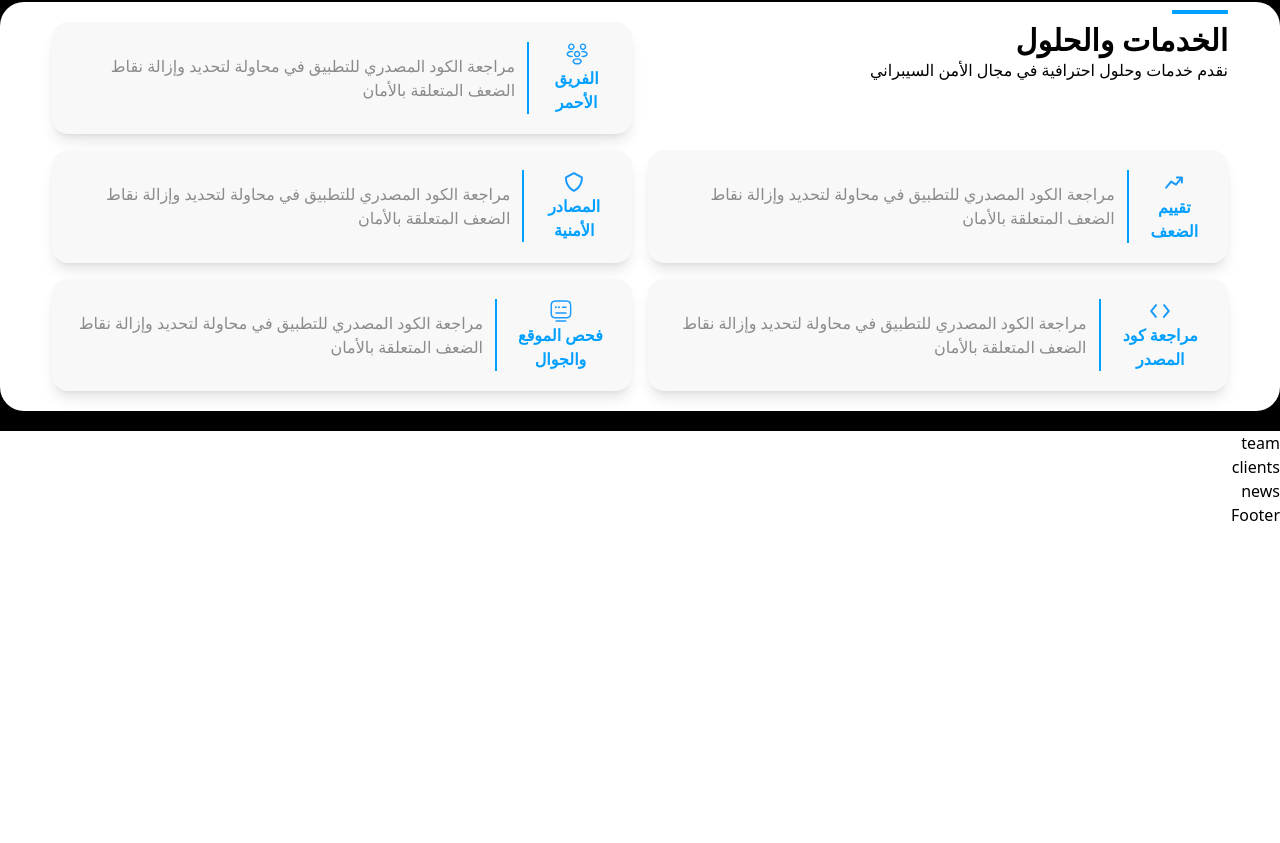
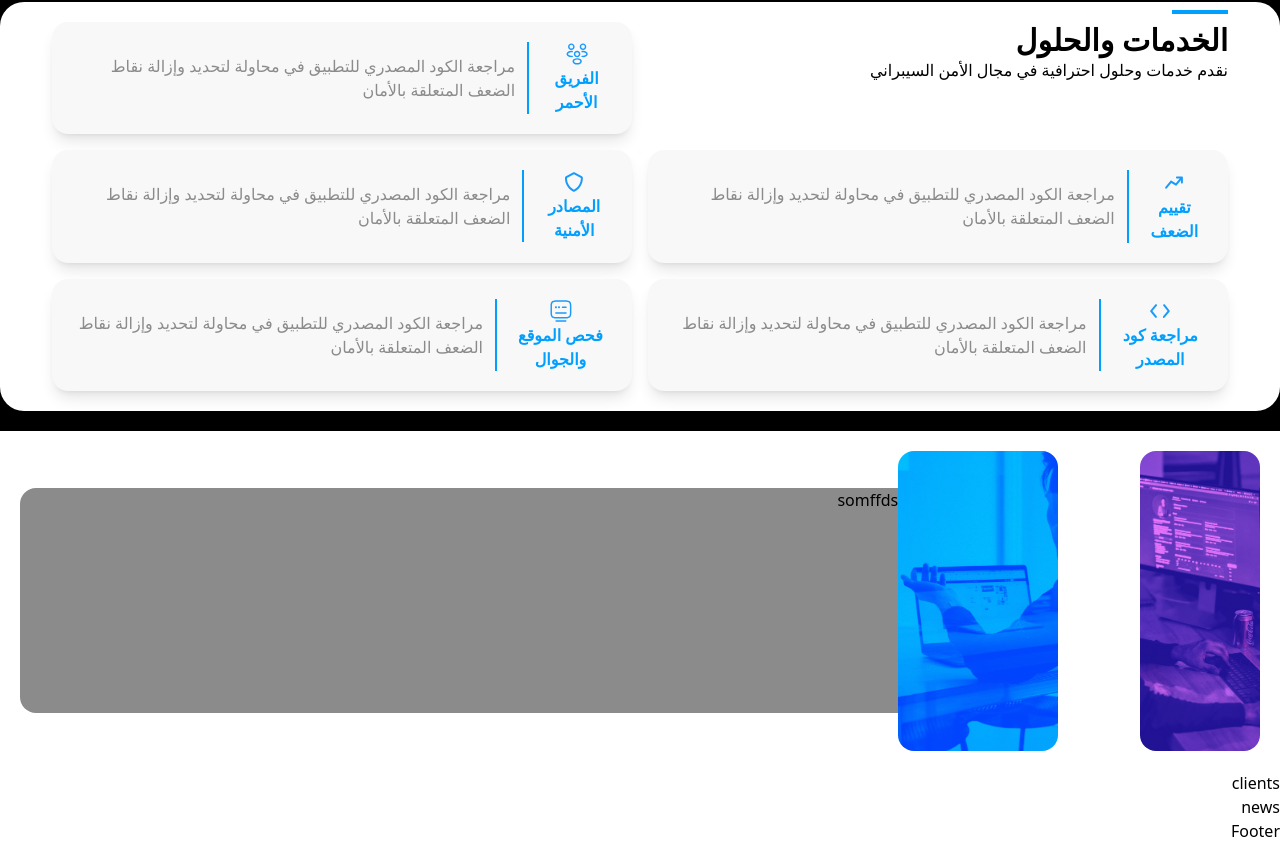
Before and after one commit to MohammadKhallaf/react-trustland, a React (Vite) app: page / in a window 1280 px wide. Shown: the part 1637-2480 px from the top of the page. Before the commit the page ends 2164 px from the top, so only its background shows below. Built offline with nearby package versions, Linux system fonts and the light colour scheme.

Commit message:
add teams section

```diff
--- /dev/null
+++ b/src/containers/TeamSection/TeamSection.css
@@ -0,0 +1,20 @@
+.teams__pic1 {
+  @apply rounded-2xl;
+  width: 120px;
+  height: 300px;
+  background-image: url("@img/teams/coding.png");
+  background-size: auto 100%;
+  background-position: 68%;
+  background-color: #763bbf;
+  background-blend-mode: overlay;
+}
+.teams__pic2 {
+  @apply rounded-2xl;
+  width: 160px;
+  height: 300px;
+  background-image: url("@img/teams/browsing.png");
+  background-size: auto 100%;
+  background-position: 54%;
+  background-color: #019ffe;
+  background-blend-mode: overlay;
+}
--- /dev/null
+++ b/src/containers/TeamSection/index.tsx
@@ -0,0 +1,18 @@
+import React from "react";
+import codingImg from "@img/teams/coding.png";
+import "./TeamSection.css";
+const TeamSection = () => {
+  return (
+    <section className="p-5">
+      <div className="grid">
+        <div className="col-start-1 col-span-1 teams__pic1"></div>
+        <div className="col-start-2 col-end-12 row-start-1 w-full bg-darkGray h-3/4 my-auto rounded-2xl sm:pr-[160px]">
+          <div>somffds</div>
+        </div>
+        <div className="col-start-2 col-span-1 row-start-1 teams__pic2"></div>
+      </div>
+    </section>
+  );
+};
+
+export default TeamSection;
--- a/src/pages/Home.tsx
+++ b/src/pages/Home.tsx
@@ -1,6 +1,7 @@
 import React from "react";
 import HeroSection from "../containers/HeroSection";
 import ServicesSection from "../containers/ServicesSection";
+import TeamSection from "../containers/TeamSection";
 import WhyUsSection from "../containers/WhyUsSection";
 
 const Home = (): JSX.Element => {
@@ -9,7 +10,7 @@ const Home = (): JSX.Element => {
       <HeroSection />
       <WhyUsSection />
       <ServicesSection />
-      <section>team</section>
+      <TeamSection />
       <section>clients</section>
       <section>news</section>
     </>
```
Also changed, not shown: src/assets/images/teams/browsing.png (added), src/assets/images/teams/coding.png (added).
